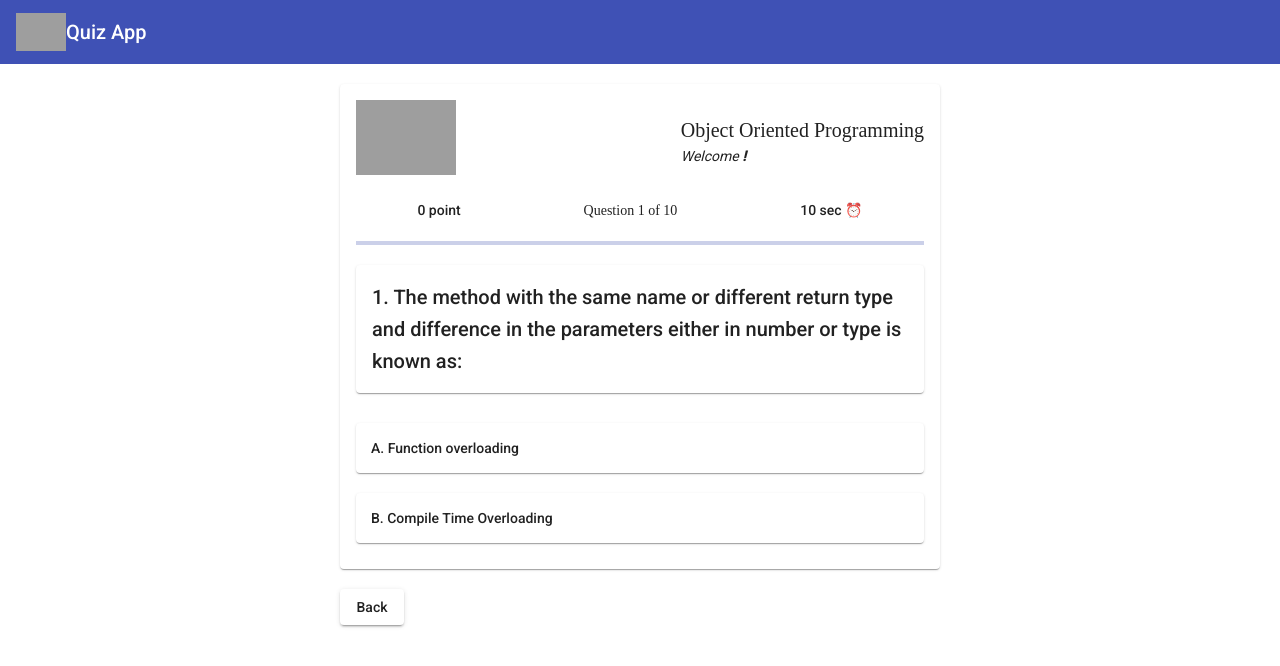
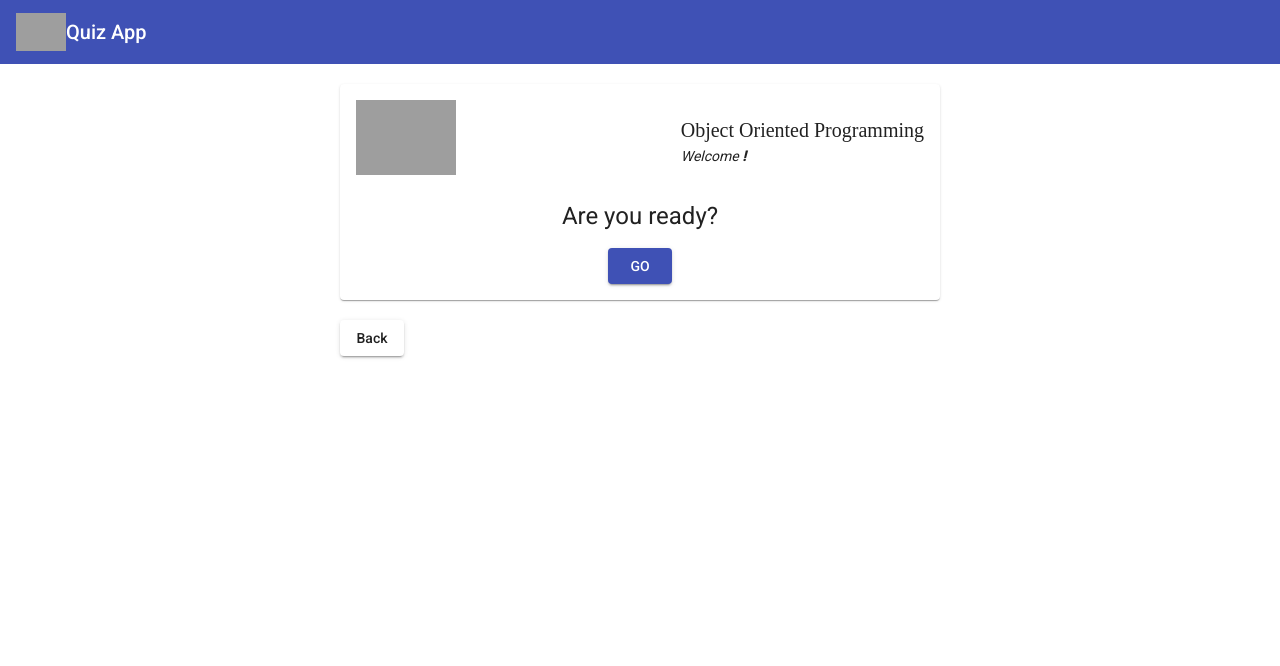
Before and after one commit to hasse0303/app-quiz, an Angular app: page /question in a window 1280 px wide. Shown: the top 666 px of the page. Built offline with nearby package versions, Linux system fonts and the light colour scheme; grey boxes are pictures that could not be loaded.

Commit message:
update some featur

```diff
--- a/src/app/directive/change-bg.directive.ts
+++ b/src/app/directive/change-bg.directive.ts
@@ -11,9 +11,11 @@ export class ChangeBgDirective {
     if(this.isCorrect){
       this.render.setStyle(this.ef.nativeElement, 'background','green');
       this.render.setStyle(this.ef.nativeElement, 'color','#fff');
+      this.render.setStyle(this.ef.nativeElement, 'cursor','not-allowed');
     }else{
       this.render.setStyle(this.ef.nativeElement, 'background','red');
       this.render.setStyle(this.ef.nativeElement, 'color','#fff');
+      this.render.setStyle(this.ef.nativeElement, 'cursor','not-allowed');
     }
   }
 }
--- a/src/app/question/question-page/question-page.component.html
+++ b/src/app/question/question-page/question-page.component.html
@@ -11,6 +11,14 @@
       </div>
     </div>
   </div>
+  <ng-container *ngIf="!start">
+    <div fxLayout="column" fxLayoutAlign="center center">
+        <h1>Are you ready?</h1>
+      <button mat-raised-button color="primary" (click)="startAQuiz()">GO</button>
+    </div>
+  </ng-container>
+
+  <ng-container *ngIf="start">
     <div fxlayout="row" fxLayoutAlign="space-around">
       <div style="font-weight: 500;">
         <span *ngIf="points === 0">{{points}} point</span>
@@ -28,7 +36,7 @@
       </mat-card>
         <ol *ngFor='let answer of questionList[currentQuestion]?.answer'>
           <li  (click)="answered(currentQuestion+1, answer)">
-          <mat-card appChangeBg [isCorrect]='answer.correct'>
+            <mat-card appChangeBg [isCorrect]='answer.correct' [ngClass]="{'correct': answer.correct === incorrect}">
               {{answer.text}}
             </mat-card>
           </li>
@@ -46,7 +54,7 @@
         <div fxFLex class="result" >
           <h2 class="congrate">Congratulation!!</h2>
           <h2>You have completed the quiz.</h2>
-        <h2>Below is your result</h2>
+          <h2>Below is your result:</h2>
           <p>Total question attempted: <b>{{countQu}}</b></p>
           <p>Total correct answer: <b>{{correctAnswer}}</b></p>
           <p>Total incorrect answer: <b>{{inCorrectAnswer}}</b></p>
@@ -54,5 +62,7 @@
         </div>
       </div>
     </ng-container>
+  </ng-container>
+
 </mat-card><br>
 <button mat-raised-button [routerLink]="['/']">Back</button>
--- a/src/app/question/question-page/question-page.component.scss
+++ b/src/app/question/question-page/question-page.component.scss
@@ -26,4 +26,9 @@ ol li .mat-card{
 }
 .result p{
   font-family: cursive;
+  text-align: center;
 }
+.correct{
+  background-color: green;
+  color: #fff;
+}
--- a/src/app/question/question-page/question-page.component.ts
+++ b/src/app/question/question-page/question-page.component.ts
@@ -13,20 +13,21 @@ export class QuestionPageComponent implements OnInit {
   questionList: any[] =[];
   public currentQuestion: number = 0;
   public points: number = 0;
-  public counter: number = 15;
+  public counter: number = 20;
   private interval$:any;
   public progress: string = '0';
   public done: boolean = false;
   countQu: number = 0;
   public correctAnswer: number = 0;
   public inCorrectAnswer: number = 0;
+  incorrect: boolean = false;
+  start: boolean = false
   constructor(private questionService: QuestionService) { }
 
   ngOnInit(): void {
     this.getAllQuestion()
     this.name = localStorage.getItem("name")!;
     this.startCounter();
-
   }
 
   getAllQuestion() {
@@ -56,6 +57,7 @@ export class QuestionPageComponent implements OnInit {
       this.nextQuestion();
       }, 1000);
     }else{
+      this.incorrect = true;
       this.inCorrectAnswer++;
       setTimeout(() => {
         this.nextQuestion();
@@ -71,15 +73,19 @@ export class QuestionPageComponent implements OnInit {
     return this.progress;
   }
   nextQuestion() {
+    this.incorrect = false
     this.countQu = this.currentQuestion + 1;
     this.getProgress()
-    this.counter = 15;
+    this.counter = 20;
     if(this.currentQuestion < 9){
       this.currentQuestion++;
     }
     else{
       this.done = true;
     }
+  }
 
+  startAQuiz() {
+    this.start = true;
   }
 }
--- a/src/app/welcome/welcome-page/welcome-page.component.html
+++ b/src/app/welcome/welcome-page/welcome-page.component.html
@@ -6,7 +6,7 @@
     <ol>
       <li>Correct Question give you 10 points.</li>
       <li>Incorrect Question give 0 point.</li>
-      <li>You will have 15 sec to answer each question.</li>
+      <li>You will have 20 sec to answer each question.</li>
     </ol>
     <h1 style="font-family: cursive; text-align: center;margin: 0;">All the best🥰</h1>
     <p style="text-align: center;font-family: cursive">Please fill your name to start the quiz</p>
```
Lines whose indentation alone changed are shown as unchanged.
